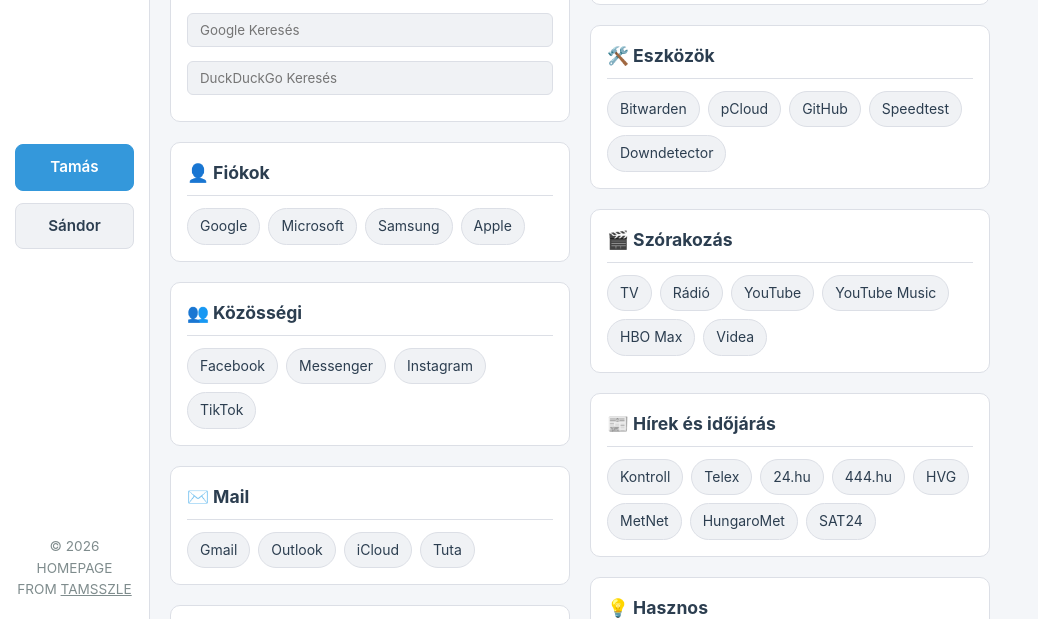
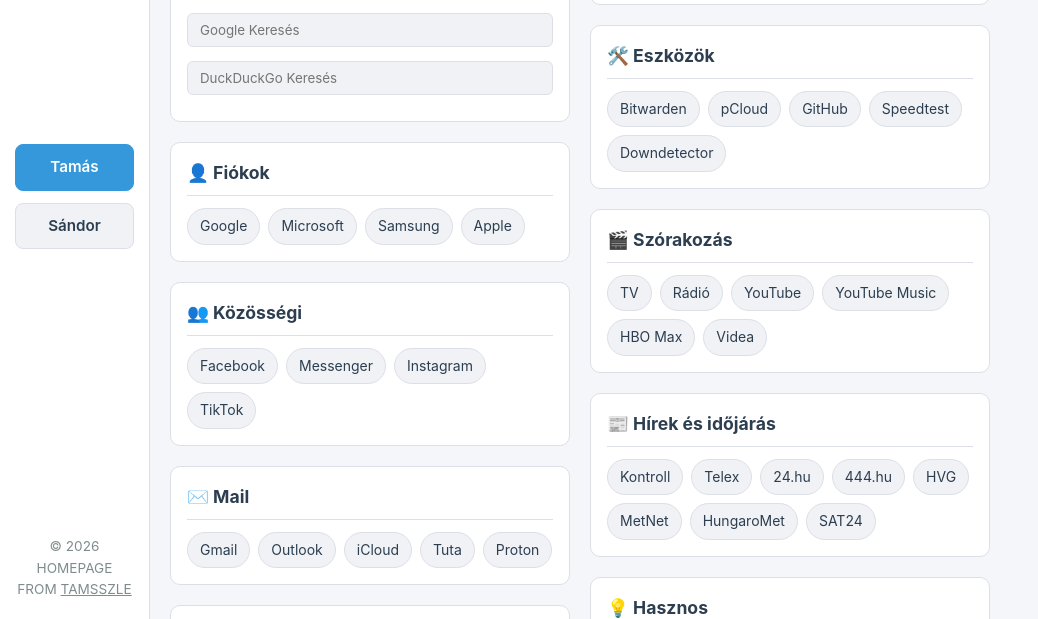
Before and after one commit to tamszl90/Homepage, a plain HTML site: page index.html in a window 1280 px wide. Shown: the part 179-798 px from the top of the page, without its empty margins (0-1038 px from the left). Drawn offline with Linux system fonts and the light colour scheme.

Commit message:
Update index.html

```diff
--- a/index.html
+++ b/index.html
@@ -332,6 +332,7 @@
                         <a href="https://outlook.live.com" target="_blank" class="social-chip">Outlook</a>
                         <a href="https://www.icloud.com/mail" target="_blank" class="social-chip">iCloud</a>
                         <a href="https://app.tuta.com" target="_blank" class="social-chip">Tuta</a>
+                        <a href="https://mail.proton.me" target="_blank" class="social-chip">Proton</a>
                     </div>
                 </div>
 
```
